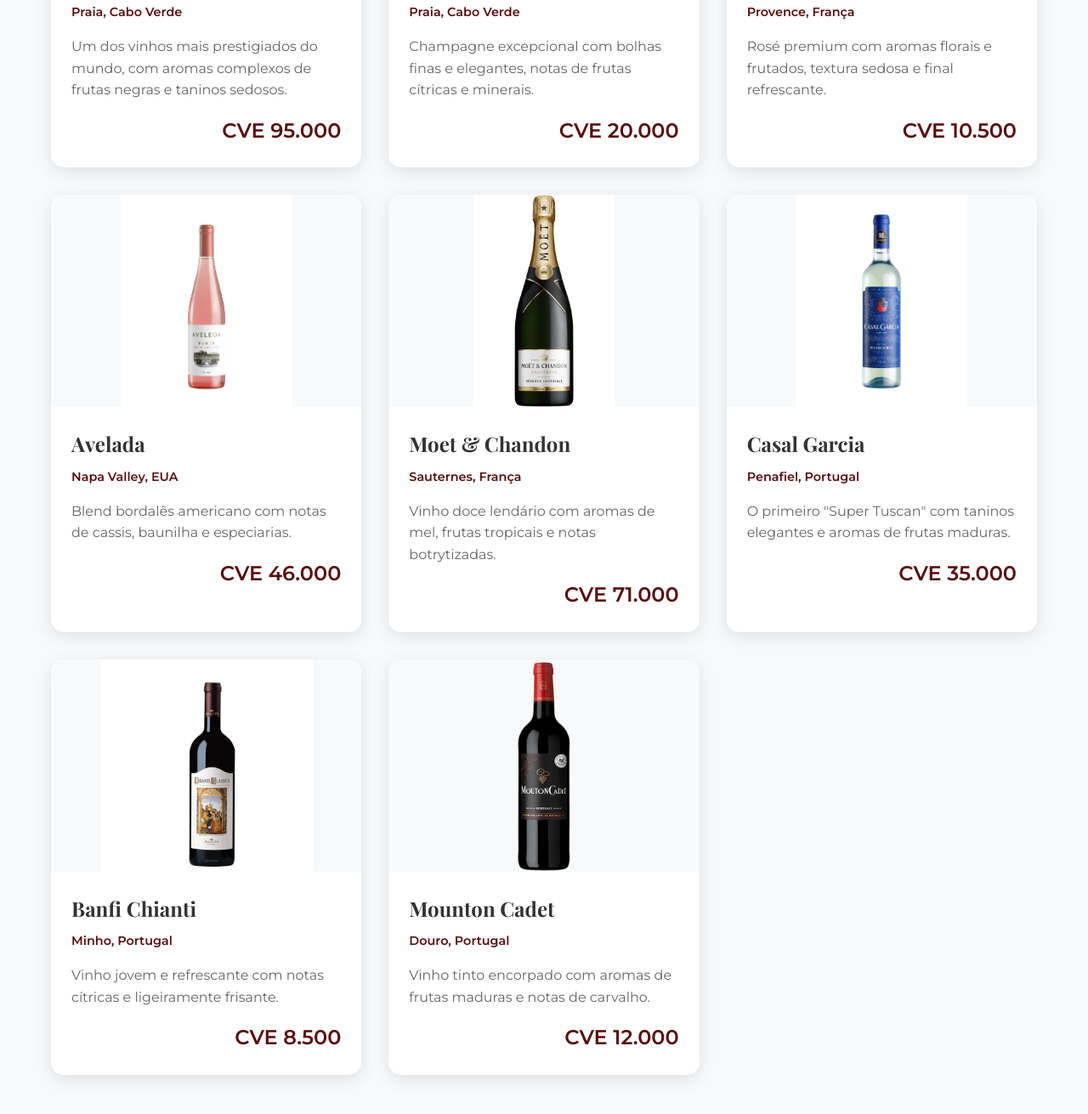
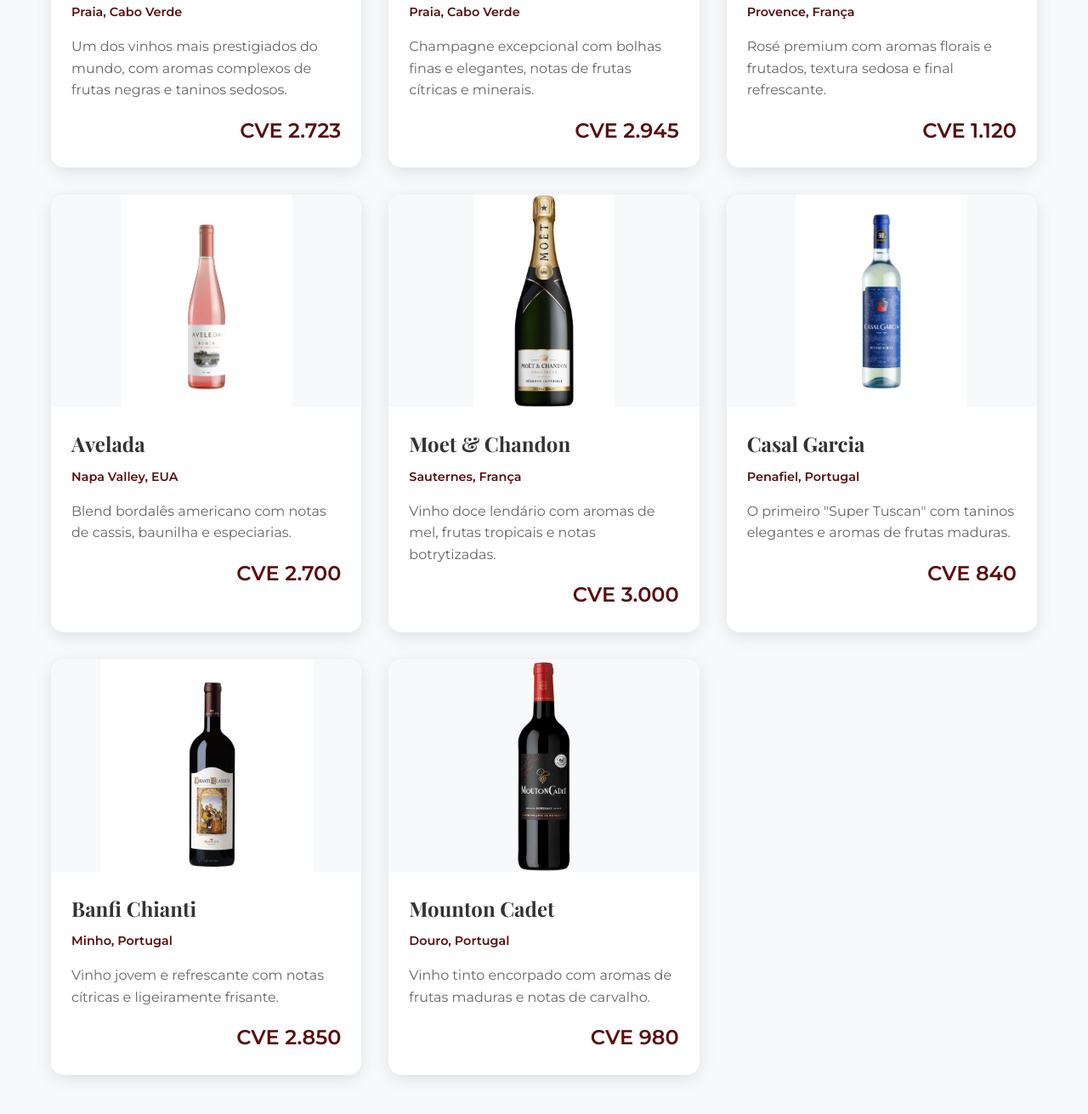
Before and after one commit to rubencidario/pse, a plain HTML site: page index.html in a window 1280 px wide. Shown: the part 1389-2700 px from the top of the page at 85% size. Drawn offline with nearby package versions, Linux system fonts and the light colour scheme.

Commit message:
Atualiza os preços dos vinhos na seção de vinhos do index.html, refletindo novos valores para cada produto listado.

```diff
--- a/index.html
+++ b/index.html
@@ -59,7 +59,7 @@
                         <h3>Blank</h3>
                         <p class="wine-region">Praia, Cabo Verde</p>
                         <p class="wine-description">Um dos vinhos mais prestigiados do mundo, com aromas complexos de frutas negras e taninos sedosos.</p>
-                        <div class="wine-price">CVE 95.000</div>
+                        <div class="wine-price">CVE 2.723</div>
                     </div>
                 </div>
 
@@ -71,7 +71,7 @@
                         <h3>Rubis</h3>
                         <p class="wine-region">Praia, Cabo Verde</p>
                         <p class="wine-description">Champagne excepcional com bolhas finas e elegantes, notas de frutas cítricas e minerais.</p>
-                        <div class="wine-price">CVE 20.000</div>
+                        <div class="wine-price">CVE 2.945</div>
                     </div>
                 </div>
 
@@ -83,7 +83,7 @@
                         <h3>Ruffino Chianti</h3>
                         <p class="wine-region">Provence, França</p>
                         <p class="wine-description">Rosé premium com aromas florais e frutados, textura sedosa e final refrescante.</p>
-                        <div class="wine-price">CVE 10.500</div>
+                        <div class="wine-price">CVE 1.120</div>
                     </div>
                 </div>
 
@@ -95,7 +95,7 @@
                         <h3>Avelada</h3>
                         <p class="wine-region">Napa Valley, EUA</p>
                         <p class="wine-description">Blend bordalês americano com notas de cassis, baunilha e especiarias.</p>
-                        <div class="wine-price">CVE 46.000</div>
+                        <div class="wine-price">CVE 2.700</div>
                     </div>
                 </div>
 
@@ -107,7 +107,7 @@
                         <h3>Moet & Chandon</h3>
                         <p class="wine-region">Sauternes, França</p>
                         <p class="wine-description">Vinho doce lendário com aromas de mel, frutas tropicais e notas botrytizadas.</p>
-                        <div class="wine-price">CVE 71.000</div>
+                        <div class="wine-price">CVE 3.000</div>
                     </div>
                 </div>
 
@@ -119,7 +119,7 @@
                         <h3>Casal Garcia</h3>
                         <p class="wine-region">Penafiel, Portugal</p>
                         <p class="wine-description">O primeiro "Super Tuscan" com taninos elegantes e aromas de frutas maduras.</p>
-                        <div class="wine-price">CVE 35.000</div>
+                        <div class="wine-price">CVE 840</div>
                     </div>
                 </div>
 
@@ -131,7 +131,7 @@
                         <h3>Banfi Chianti</h3>
                         <p class="wine-region">Minho, Portugal</p>
                         <p class="wine-description">Vinho jovem e refrescante com notas cítricas e ligeiramente frisante.</p>
-                        <div class="wine-price">CVE 8.500</div>
+                        <div class="wine-price">CVE 2.850</div>
                     </div>
                 </div>
 
@@ -143,7 +143,7 @@
                         <h3>Mounton Cadet</h3>
                         <p class="wine-region">Douro, Portugal</p>
                         <p class="wine-description">Vinho tinto encorpado com aromas de frutas maduras e notas de carvalho.</p>
-                        <div class="wine-price">CVE 12.000</div>
+                        <div class="wine-price">CVE 980</div>
                     </div>
                 </div>
             </div>
```
